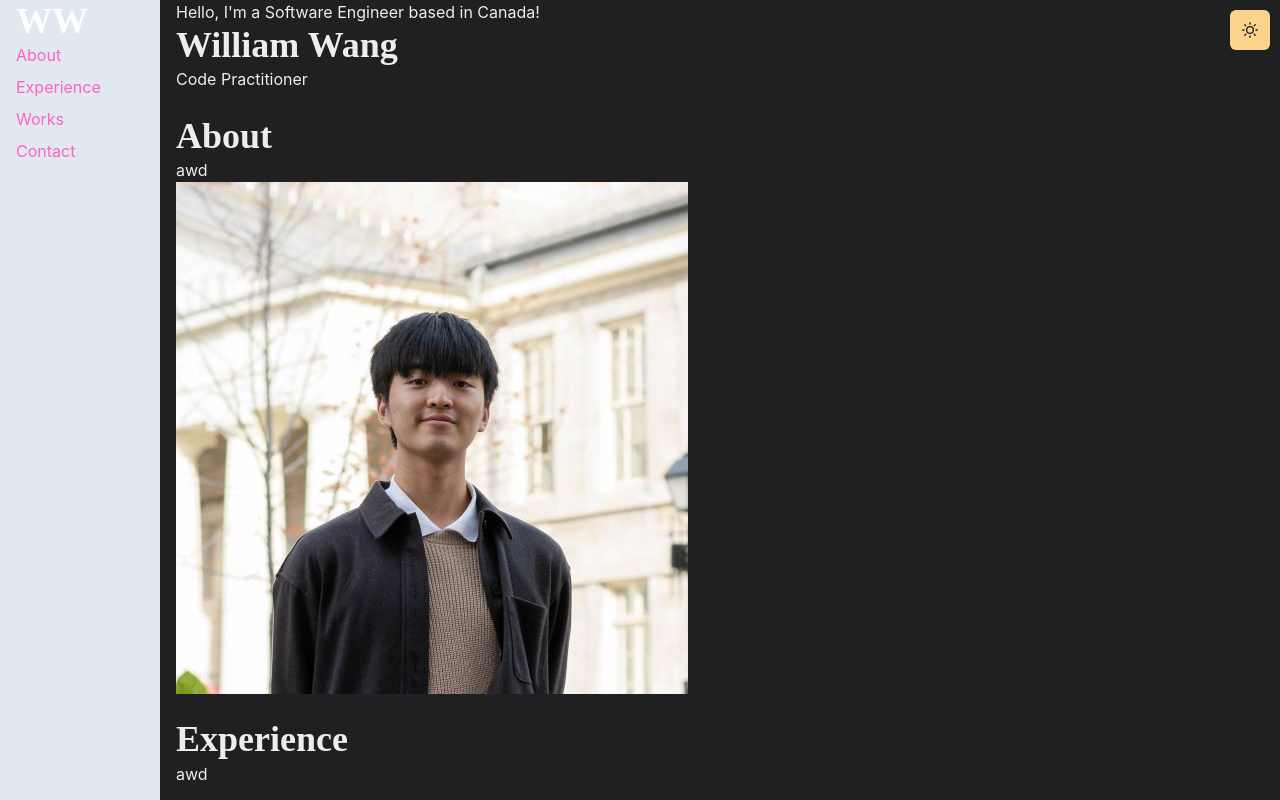
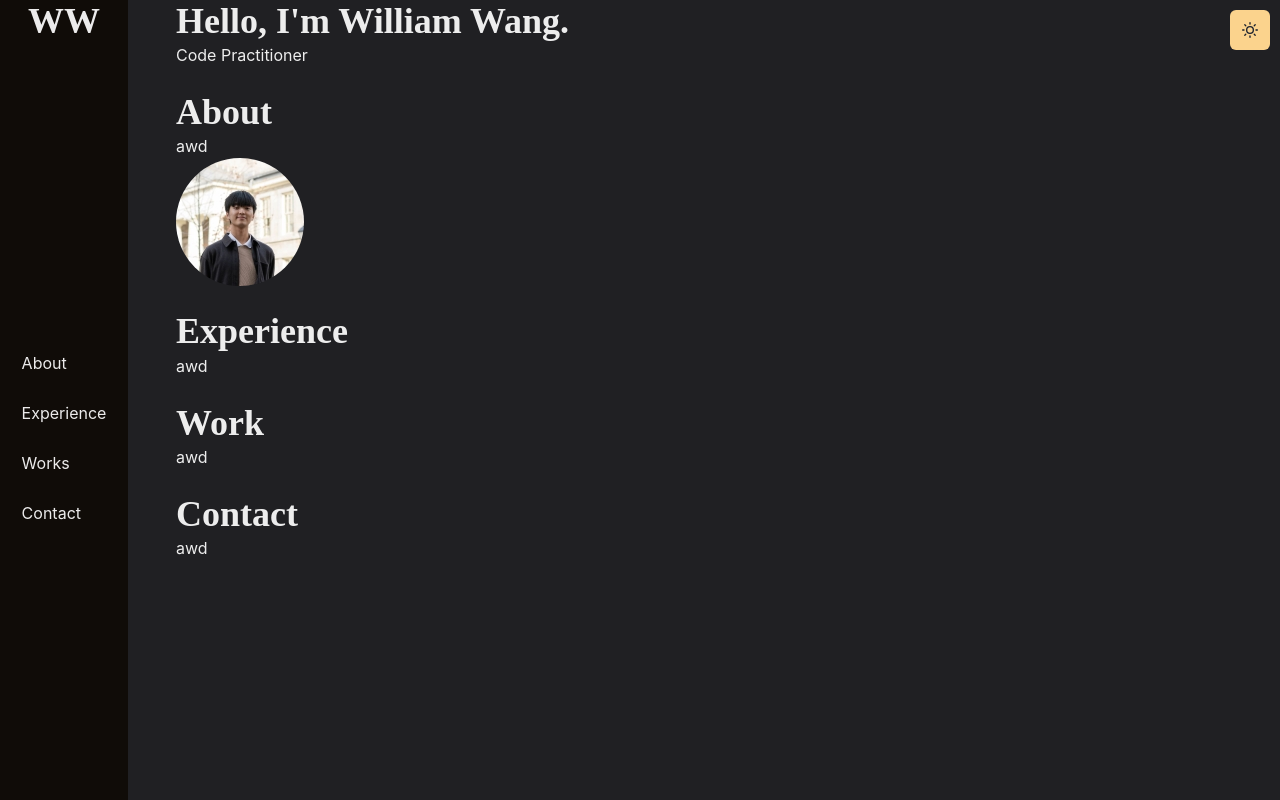
Before and after one commit to wangwiza/wangwiza.github.io, a React (Create React App) app: page / in a window 1280 px wide. Shown: the top 800 px of the page. Built offline with nearby package versions, Linux system fonts and the light colour scheme.

Commit message:
fix(sidebar): spacing and colormode

```diff
--- a/src/components/Content.jsx
+++ b/src/components/Content.jsx
@@ -4,7 +4,8 @@ import {
     Container,
     Image,
     Heading,
-    Text
+    Text,
+    chakra
 } from '@chakra-ui/react'
 import portrait from '../images/william.jpg'
 import Section from './Section'
@@ -23,12 +24,13 @@ function Content() {
             <Section>
                 <Box>
                     <Box>
-                        Hello, I'm a Software Engineer based in Canada!
+
                     </Box>
                     <Box>
                         <Heading>
-                            William Wang
+                            Hello, I'm William Wang.
                         </Heading>
+
                         <p>Code Practitioner</p>
                     </Box>
                 </Box>
@@ -39,7 +41,12 @@ function Content() {
                 </Heading>
                 <Text>
                     awd
-                    <Image src={portrait} alt='William Wang' />
+                    <Image
+                        src={portrait}
+                        alt='William Wang'
+                        borderRadius='full'
+
+                    />
                 </Text>
             </Section>
 
--- /dev/null
+++ b/src/components/LinkItem.jsx
@@ -0,0 +1,18 @@
+import * as React from 'react'
+import { Link, useColorModeValue } from '@chakra-ui/react'
+
+function LinkItem({href, path, target, children, ...props}){
+
+    return (
+        <Link
+            p={2}
+            color={useColorModeValue('gray200', 'whiteAlpha.900')}
+            target={target}
+            {...props}
+        >
+            {children}
+        </Link>
+    )
+}
+
+export default LinkItem;
--- a/src/components/Sidebar.jsx
+++ b/src/components/Sidebar.jsx
@@ -6,21 +6,29 @@ import {
     Heading,
     Link,
     Container,
+    useColorModeValue,
+    HStack,
+    Icon,
+    VStack,
 } from '@chakra-ui/react'
+import { FaGithub, FaLinkedin } from 'react-icons/fa'
+import LinkItem from "./LinkItem";
 
 function Sidebar() {
     return (
         <Box
             position="fixed"
             h='100%'
-            w='10rem'
-            bg='gray.200'
-
+            w='8rem'
+            zIndex={2}
+            bg={useColorModeValue('#ffffff40', '#100c08')}
         >
             {/* Sidebar Logo Top Left */}
-            <Container
+            <Container h='full'>
+                <VStack h='full' spacing='300px'>
+                    {/* Personal Logo */}
+                    <Flex
                     >
-                <Flex>
                         <Heading>
                             WW
                         </Heading>
@@ -28,13 +36,24 @@ function Sidebar() {
                     {/* Navigation Links */}
                     <Stack
                         direction='column'
+                        spacing='10px'
+                        border
                     >
-                    <Link>About</Link>
-                    <Link>Experience</Link>
-                    <Link>Works</Link>
-                    <Link>Contact</Link>
+                        <LinkItem>About</LinkItem>
+                        <LinkItem>Experience</LinkItem>
+                        <LinkItem>Works</LinkItem>
+                        <LinkItem>Contact</LinkItem>
                     </Stack>
-
+                    {/* Social Links */}
+                    <HStack>
+                        <LinkItem href='https://github.com/wangwiza' isExternal>
+                            <Icon as={FaGithub} boxSize={6}/>
+                        </LinkItem>
+                        <LinkItem href='https://www.linkedin.com/in/willzawang/' isExternal>
+                            <Icon as={FaLinkedin} boxSize={6} />
+                        </LinkItem>
+                    </HStack>
+                </VStack>
             </Container>
         </Box>
     );
```
Also changed, not shown: src/images/william.jpg, 1 other file (tests, documents, lock files or other folders). Lines whose indentation alone changed are shown as unchanged.
